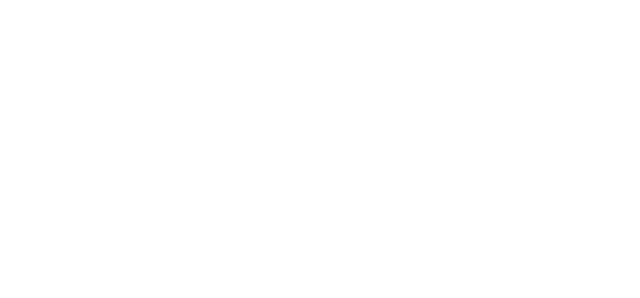
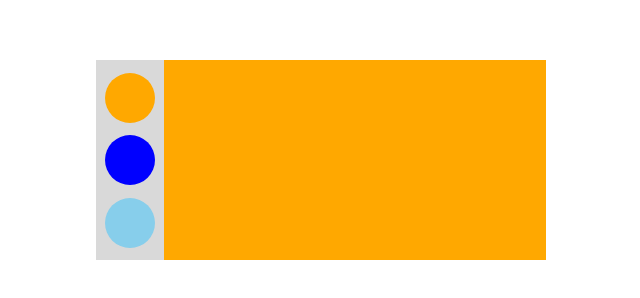
Before and after one commit to Adepitan/DX1.0-Reusablecomponents, a plain HTML site: page index.html in a window 1280 px wide. Shown: the whole page, without its empty margins (319-959 px from the left). Drawn offline with Linux system fonts and the light colour scheme.

Commit message:
started color changer app

```diff
--- a/index.html
+++ b/index.html
@@ -7,10 +7,22 @@
     <meta name="viewport" content="width=device-width, initial-scale=1.0">
     <title>Components Tutorial</title>
     <link rel="stylesheet" href="main.css">
+
 </head>
 
 <body>
+    <section class="color-changer-project">
+        <div class="color-app-holder">
+            <div class="left-holder">
 
+                <div class="circle red" onclick="alert('Welcome, box 1 is clicked')"></div>
+                <div class="circle orange" id="orangediv"></div>
+                <div class="circle blue"></div>
+
+            </div>
+            <div class="right-holder"></div>
+        </div>
+    </section>
 
 
     <script src="main.js"></script>
--- a/main.css
+++ b/main.css
@@ -0,0 +1,55 @@
+* {
+    padding: 0;
+    margin: 0;
+    box-sizing: border-box;
+}
+
+.color-changer-project {
+    padding-top: 60px;
+    /* border: 3px solid black; */
+    display: flex;
+    justify-content: center;
+}
+
+.color-app-holder {
+    /* border: 3px solid red; */
+    width: 450px;
+    height: 200px;
+    display: flex;
+}
+
+.left-holder {
+    height: 100%;
+    background: #d9d9d9;
+    width: 15%;
+    display: flex;
+    flex-direction: column;
+    justify-content: space-evenly;
+    align-items: center;
+}
+
+.right-holder {
+    height: 100%;
+    background: #FFA800;
+    width: 85%;
+}
+
+.circle {
+    /* border: 3px solid red; */
+    height: 50px;
+    width: 50px;
+
+    border-radius: 50%;
+}
+
+.red {
+    background: #FFA800;
+}
+
+.orange {
+    background: tomato;
+}
+
+.blue {
+    background: #87CEEB;
+}
--- a/main.js
+++ b/main.js
@@ -0,0 +1,16 @@
+// document.getElementById('orangediv').style.background = "black"
+
+// method 1
+// document.getElementById('orangedivtstfddffg').style.background = "#87CEEB"
+
+// ES 5
+
+var seconddiv = document.getElementById('orangediv')
+
+// poping an alert when clicked
+seconddiv.addEventListener('click', function () {
+    alert('orange div is clicked')
+})
+
+// changing the element backgroud
+seconddiv.style.background = "blue"
```
